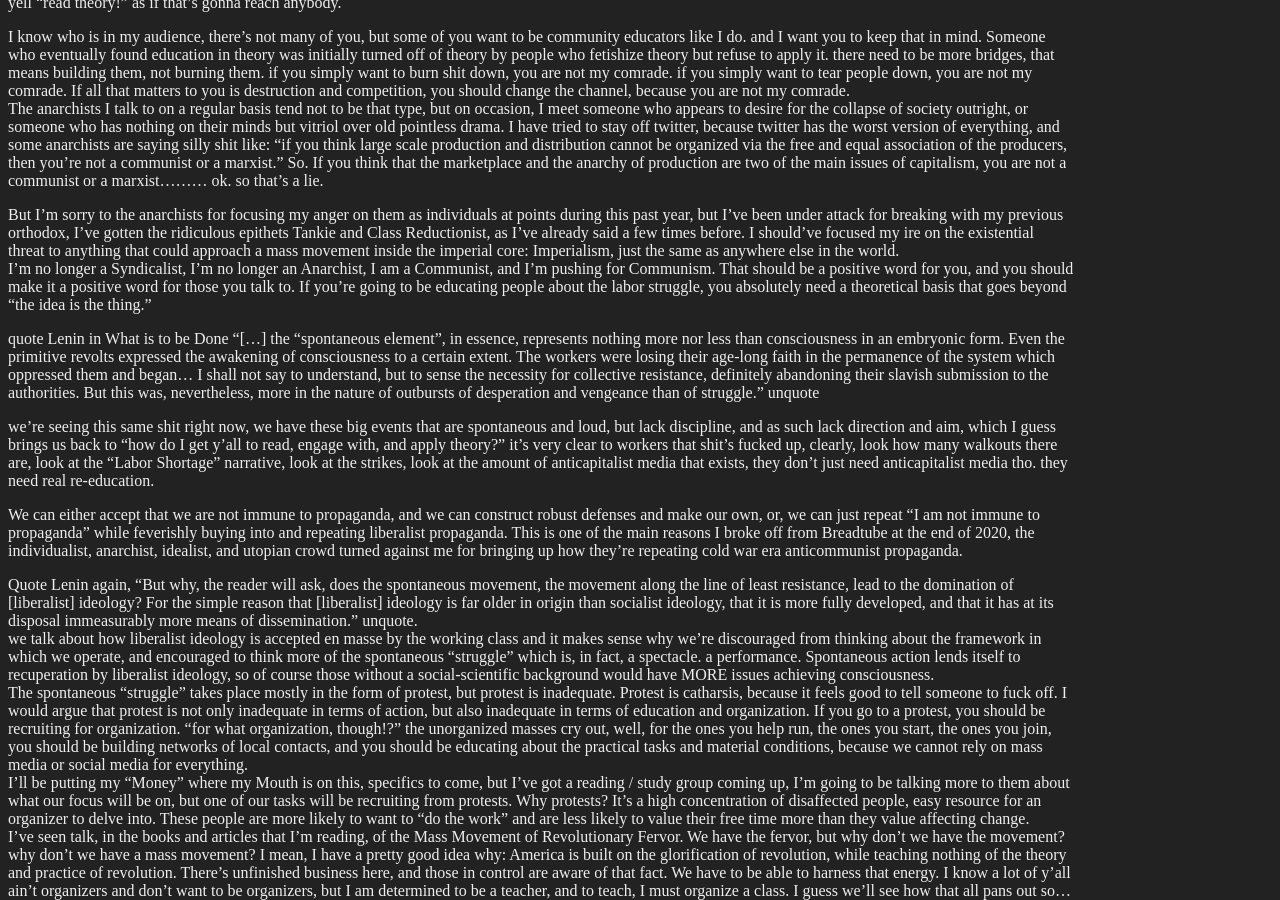
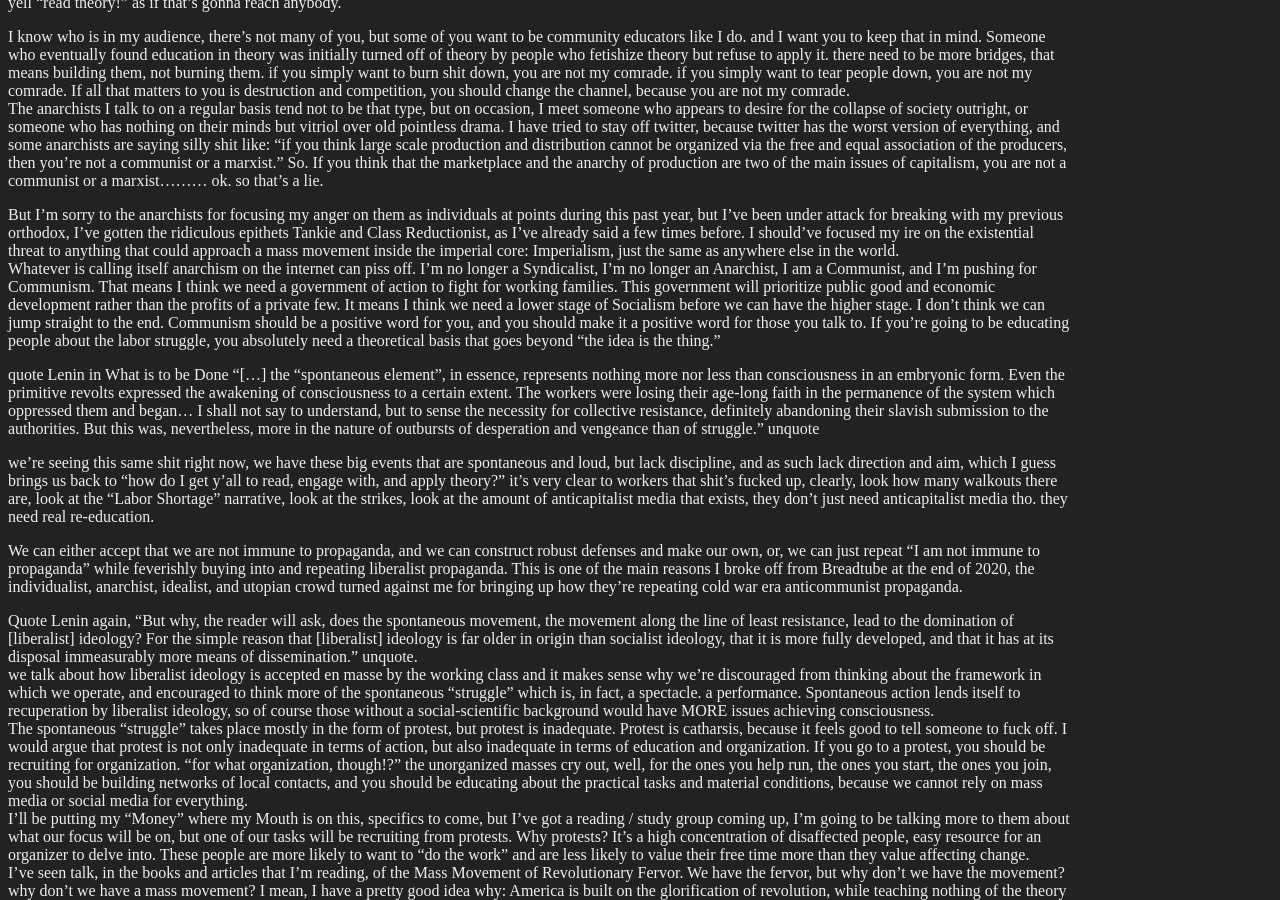
Before and after one commit to madcountess/lockhartblog, a Jekyll site: the page built from _posts/wips/2021-12-25-newsouth13.md, in a window 1280 px wide and 900 px high, scrolled down 1994 px. Built offline with Jekyll 4.4.1, drawn with Linux system fonts in a browser that asks for light colours; some of the changed text lies outside the part shown.

Commit message:
makin' it easy

```diff
--- a/_posts/media/2021-12-25-newsouth13.md
+++ b/_posts/wips/2021-12-25-newsouth13.md
@@ -52,7 +52,7 @@ there need to be more bridges, that means building them, not burning them. if yo
 The anarchists I talk to on a regular basis tend not to be that type, but on occasion, I meet someone who appears to desire for the collapse of society outright, or someone who has nothing on their minds but vitriol over old pointless drama. I have tried to stay off twitter, because twitter has the worst version of everything, and some anarchists are saying silly shit like: "if you think large scale production and distribution cannot be organized via the free and equal association of the producers, then you're not a communist or a marxist." So. If you think that the marketplace and the anarchy of production are two of the main issues of capitalism, you are not a communist or a marxist......... ok. so that's a lie.
 
 But I'm sorry to the anarchists for focusing my anger on them as individuals at points during this past year, but I've been under attack for breaking with my previous orthodox, I've gotten the ridiculous epithets Tankie and Class Reductionist, as I've already said a few times before. I should've focused my ire on the existential threat to anything that could approach a mass movement inside the imperial core: Imperialism, just the same as anywhere else in the world.
-I'm no longer a Syndicalist, I'm no longer an Anarchist, I am a Communist, and I'm pushing for Communism. That should be a positive word for you, and you should make it a positive word for those you talk to. If you're going to be educating people about the labor struggle, you absolutely need a theoretical basis that goes beyond "the idea is the thing."
+Whatever is calling itself anarchism on the internet can piss off. I'm no longer a Syndicalist, I'm no longer an Anarchist, I am a Communist, and I'm pushing for Communism. That means I think we need a government of action to fight for working families. This government will prioritize public good and economic development rather than the profits of a private few. It means I think we need a lower stage of Socialism before we can have the higher stage. I don't think we can jump straight to the end. Communism should be a positive word for you, and you should make it a positive word for those you talk to. If you're going to be educating people about the labor struggle, you absolutely need a theoretical basis that goes beyond "the idea is the thing."
 
 quote Lenin in What is to be Done "[...] the “spontaneous element”, in essence, represents nothing more nor less than consciousness in an embryonic form. Even the primitive revolts expressed the awakening of consciousness to a certain extent. The workers were losing their age-long faith in the permanence of the system which oppressed them and began... I shall not say to understand, but to sense the necessity for collective resistance, definitely abandoning their slavish submission to the authorities. But this was, nevertheless, more in the nature of outbursts of desperation and vengeance than of struggle." unquote
 
```
Also changed, not shown: other parts of _posts/wips/2021-12-25-newsouth13.md (+2 -2 lines), _sections/wip.md (added, +5 -0 lines).
